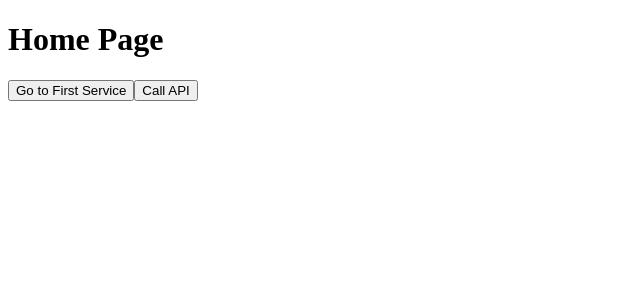
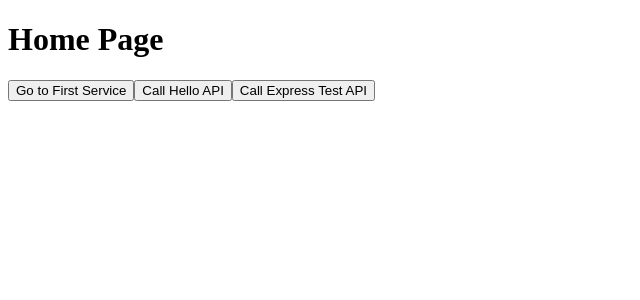
Before and after one commit to JupitorCentral/vercel_one, a React (Vite) app: page / in a window 1280 px wide. Shown: the top 300 px of the page, without its empty margins (0-640 px from the left). Built offline with nearby package versions, Linux system fonts and the light colour scheme.

Commit message:
Delete unused files - App.tsx, Adding express_test.ts to api folder for testing express js serverless function call

```diff
--- a/package.json
+++ b/package.json
@@ -14,6 +14,7 @@
   "license": "ISC",
   "type": "module",
   "dependencies": {
+    "express": "^4.21.2",
     "npm": "^11.1.0",
     "react": "^19.0.0",
     "react-dom": "^19.0.0",
@@ -21,6 +22,7 @@
     "vercel": "^41.3.0"
   },
   "devDependencies": {
+    "@types/express": "^5.0.0",
     "@types/react": "^19.0.10",
     "@types/react-dom": "^19.0.4",
     "@vercel/node": "^5.1.9",
--- a/src/pages/Home.tsx
+++ b/src/pages/Home.tsx
@@ -17,16 +17,38 @@ interface HelloResponse {
  * 재사용 가능한 컴포넌트들을 활용하여 구성됩니다
  */
 const Home: React.FC = () => {
-  const { data, error, isLoading, fetchData } = useApi<HelloResponse>('/api/hello');
+  // api/hello 엔드포인트에서 데이터를 가져오기 위한 useApi 훅
+  const { data: helloData, error: helloError, isLoading: isHelloLoading, fetchData: fetchHelloData } = useApi<HelloResponse>('/api/hello');
+  // api/express_test 엔드포인트에서 데이터를 가져오기 위한 useApi 훅
+  const { data: expressTestData, error: expressTestError, isLoading: isExpressTestLoading, fetchData: fetchExpressTestData } = useApi<HelloResponse>('/api/express_test');
 
   return (
     <Layout title="Home Page">
+
+      {/* Navigation Section: First Service 페이지로 이동하는 NavLink */}
       <NavLink to="/first-service">Go to First Service</NavLink>
-      <Button onClick={fetchData} isLoading={isLoading}>
-        Call API
+
+      {/* API Call Section: /api/hello 호출 버튼 */}
+      <Button onClick={fetchHelloData} isLoading={isHelloLoading}>
+        Call Hello API
       </Button>
-      {data && <p>{data.message}</p>}
-      {error && <p className="error-message">{error}</p>}
+
+      {/* Data Display Section: /api/hello 응답 메시지 표시 */}
+      {helloData && <p>Hello API Response: {helloData.message}</p>}
+
+      {/* Error Display Section: /api/hello 에러 메시지 표시 */}
+      {helloError && <p className="error-message">Hello API Error: {helloError}</p>}
+
+      {/* API Call Section: /api/express_test 호출 버튼 */}
+      <Button onClick={fetchExpressTestData} isLoading={isExpressTestLoading}>
+        Call Express Test API
+      </Button>
+
+      {/* Data Display Section: /api/express_test 응답 메시지 표시 */}
+      {expressTestData && <p>Express Test API Response: {expressTestData.message}</p>}
+
+      {/* Error Display Section: /api/express_test 에러 메시지 표시 */}
+      {expressTestError && <p className="error-message">Express Test API Error: {expressTestError}</p>}
     </Layout>
   );
 };
```
Also changed, not shown: api/express_test.ts (added, +15 -0 lines), src/App.tsx (deleted, +0 -15 lines), 1 other file (tests, documents, lock files or other folders).
